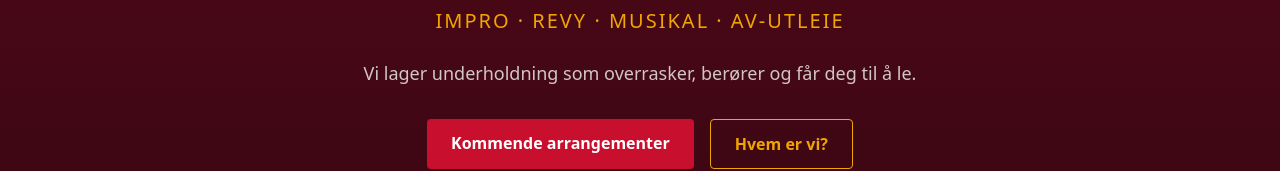
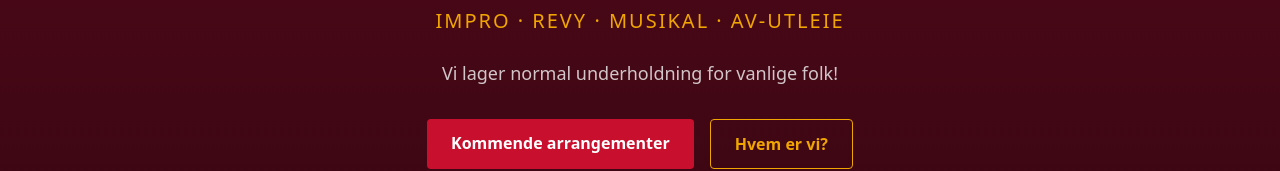
Before and after one commit to EspenSorhaug/Normal-Underholdning, a React (Vite) app: page / in a window 1280 px wide. Shown: the part 470-641 px from the top of the page. Built offline with nearby package versions, Linux system fonts and the light colour scheme; no server answers.

Commit message:
Oppdatere tagline

```diff
--- a/src/pages/Forside.tsx
+++ b/src/pages/Forside.tsx
@@ -52,7 +52,7 @@ export default function Forside() {
             Impro · Revy · Musikal · AV-utleie
           </p>
           <p className="mt-6 text-[#F5F5F5]/80 text-base sm:text-lg max-w-xl mx-auto">
-            Vi lager underholdning som overrasker, berører og får deg til å le.
+            Vi lager normal underholdning for vanlige folk!
           </p>
           <div className="mt-8 flex flex-wrap gap-4 justify-center">
             <a
```
